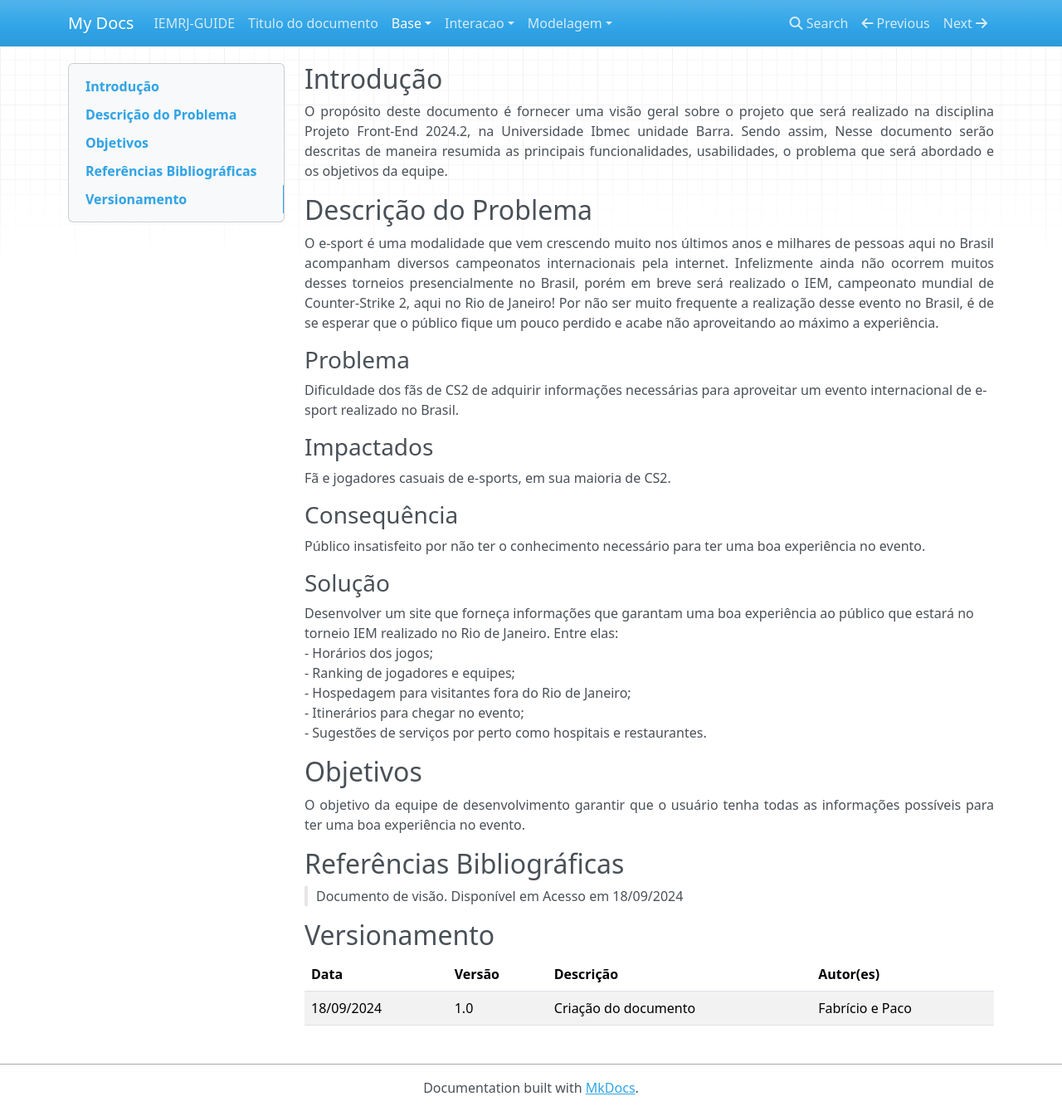
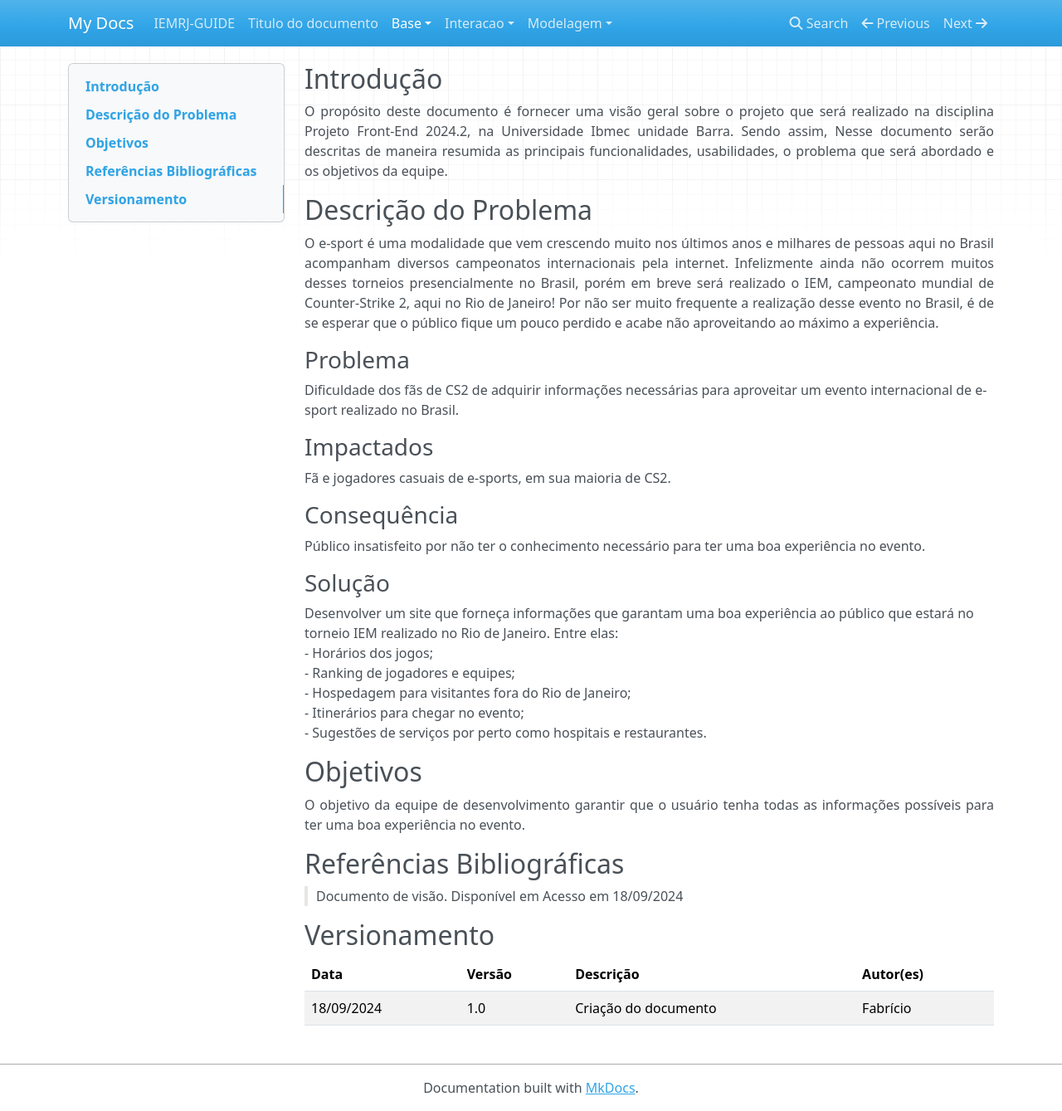
Before and after one commit to Projetos-de-Extensao/PFE_24.2_8001_III_IEMRJ-GUIDE, an MkDocs documentation site: the page built from docs/base/documento_de_visao.md, in a window 1280 px wide and 1339 px high. Shown: the whole window at 83% size. Built offline with MkDocs 1.6.1, drawn with Linux system fonts in a browser that asks for light colours; nearby versions of some CDN libraries.

Commit message:
correção

```diff
--- a/docs/base/documento_de_visao.md
+++ b/docs/base/documento_de_visao.md
@@ -48,4 +48,4 @@
 ## Versionamento
 | Data | Versão | Descrição | Autor(es) |
 | -- | -- | -- | -- |
-| 18/09/2024 | 1.0 | Criação do documento | Fabrício e Paco |
+| 18/09/2024 | 1.0 | Criação do documento | Fabrício |
```
